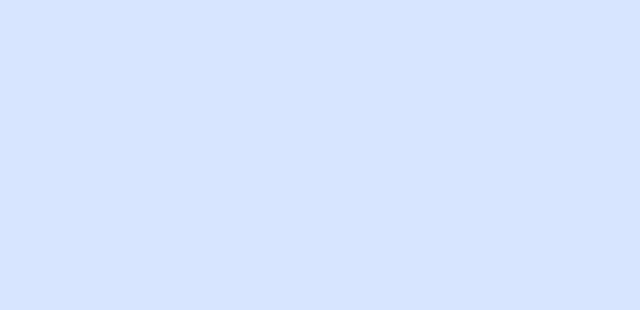
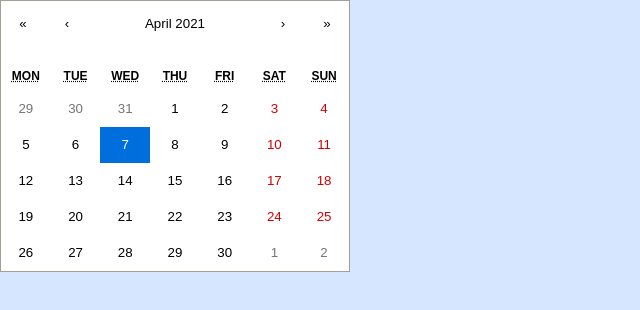
Before and after one commit to FinleyZ/my-account-book, a React (Create React App) app: page / in a window 1280 px wide. Shown: the top 310 px of the page, without its empty margins (0-640 px from the left). Built offline with nearby package versions, Linux system fonts and the light colour scheme.

Commit message:
Calendar component
Calendar with default styling

```diff
--- a/package.json
+++ b/package.json
@@ -9,6 +9,7 @@
     "bootstrap": "^4.5.3",
     "react": "^17.0.1",
     "react-bootstrap": "^1.4.0",
+    "react-calendar": "^3.2.0",
     "react-dom": "^17.0.1",
     "react-scripts": "4.0.0",
     "web-vitals": "^0.2.4"
--- a/src/App.js
+++ b/src/App.js
@@ -1,9 +1,11 @@
 import './App.css';
 import Container from 'react-bootstrap'
-
+import Calendar from './components/Calendar/Calendar'
 function App() {
   return (
     <div className="App">
+
+        <Calendar />
 
     </div>
   );
--- /dev/null
+++ b/src/components/Calendar/Calendar.js
@@ -0,0 +1,19 @@
+import React, { useState } from 'react';
+import RCalendar from 'react-calendar'
+import 'react-calendar/dist/Calendar.css';
+const today = new Date();
+
+// const lastWeek = new Date(today.getFullYear, today.getMonth(), today.getDate() - 7)
+
+
+const Calendar = () => {
+    const [value, dateSelected] = useState(today)
+    // console.log(value)
+    return <RCalendar
+        onChange={dateSelected}
+        value={value}
+    />
+
+}
+
+export default Calendar;
```
Also changed, not shown: 1 other file (tests, documents, lock files or other folders).
